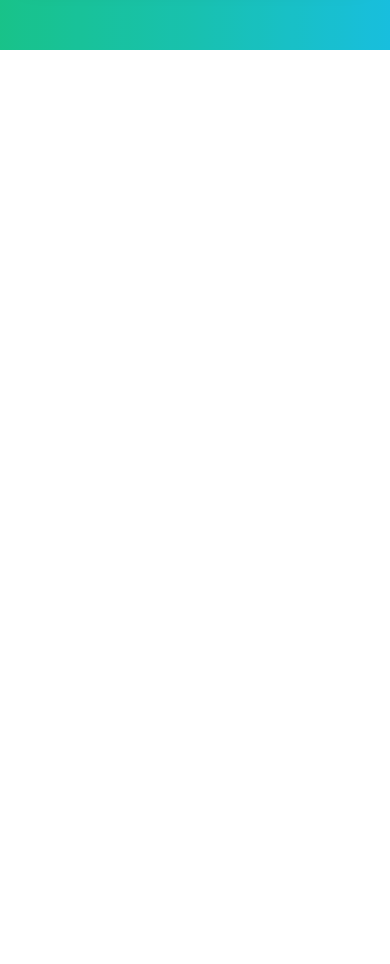
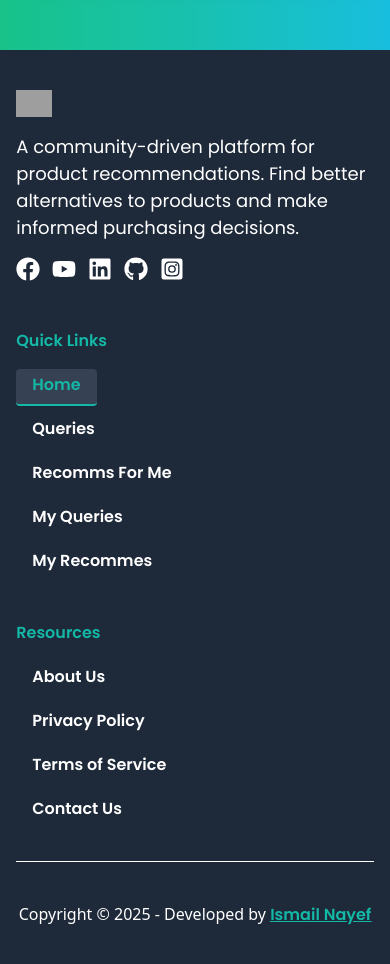
Before and after one commit to ishoef/RecSys-Client-Side, a React (Vite) app: page / in a window 390 px wide. Shown: the part 7040-8004 px from the top of the page. Before the commit the page ends 7090 px from the top, so only its background shows below. Built offline with nearby package versions, Linux system fonts and the light colour scheme; grey boxes are pictures that could not be loaded.

Commit message:
Enhance Footer component with social links and navigation, and update RootLayout to include Footer

```diff
--- a/src/Components/Footer/Footer.jsx
+++ b/src/Components/Footer/Footer.jsx
@@ -1,11 +1,161 @@
-import React from 'react';
+import React from "react";
+import Logo from "../Logo/Logo";
+import {
+  FaFacebook,
+  FaGithub,
+  FaInstagramSquare,
+  FaLinkedin,
+  FaYoutube,
+} from "react-icons/fa";
+import { Link, NavLink } from "react-router";
 
 const Footer = () => {
-    return (
-        <div>
-            this is the footer
+  return (
+    <footer className="bg-gray-800 py-10 text-white">
+      <div className="flex flex-col w-11/12 md:w-10/12 lg:w-9/12 mx-auto">
+        <div className="flex flex-col gap-12 flex-1 md:flex-row justify-between items-start">
+          {/* Left Content */}
+          <div className="flex flex-col gap-4 basis-2/6">
+            <Logo />
+            <p className="text-[18px] poppins-regular">
+              A community-driven platform for product recommendations. Find
+              better alternatives to products and make informed purchasing
+              decisions.
+            </p>
+            {/* Icons */}
+            <div className="icons flex items-center gap-3 text-2xl">
+              <FaFacebook />
+              <FaYoutube />
+              <FaLinkedin />
+              <FaGithub />
+              <FaInstagramSquare />
+            </div>
+          </div>
+
+          {/* Middle content */}
+          <div>
+            <nav className=" ">
+              <ul className="flex flex-col gap-5 poppins-semibold  ">
+                <li className="text-primary">Quick Links</li>
+                <li>
+                  <NavLink
+                    to="/"
+                    className={({ isActive }) =>
+                      isActive
+                        ? "border-b-2 bg-gray-700 text-primary px-4 pb-2 pt-1 rounded"
+                        : "bg-none px-4 pb-2 pt-1 rounded hover:text-primary"
+                    }
+                  >
+                    Home
+                  </NavLink>
+                </li>
+
+                <li>
+                  <NavLink
+                    to="/queries"
+                    className={({ isActive }) =>
+                      isActive
+                        ? "border-b-2 bg-gray-700 text-primary px-4 pb-2 pt-1 rounded"
+                        : "bg-none px-4 pb-2 pt-1 rounded hover:text-primary"
+                    }
+                  >
+                    Queries
+                  </NavLink>
+                </li>
+
+                <li>
+                  <NavLink
+                    to="/recforme"
+                    className={({ isActive }) =>
+                      isActive
+                        ? "border-b-2 bg-gray-700 text-primary px-4 pb-2 pt-1 rounded"
+                        : "bg-none px-4 pb-2 pt-1 rounded hover:text-primary"
+                    }
+                  >
+                    Recomms For Me
+                  </NavLink>
+                </li>
+
+                <li>
+                  <NavLink
+                    to="/myqueries"
+                    className={({ isActive }) =>
+                      isActive
+                        ? "border-b-2 bg-gray-700 text-primary px-4 pb-2 pt-1 rounded"
+                        : "bg-none px-4 pb-2 pt-1 rounded hover:text-primary"
+                    }
+                  >
+                    My Queries
+                  </NavLink>
+                </li>
+
+                <li>
+                  <NavLink
+                    to="/myrecos"
+                    className={({ isActive }) =>
+                      isActive
+                        ? "border-b-2 bg-gray-700 text-primary px-4 pb-2 pt-1 rounded"
+                        : "bg-none px-4 pb-2 pt-1 rounded hover:text-primary"
+                    }
+                  >
+                    My Recommes
+                  </NavLink>
+                </li>
+              </ul>
+            </nav>
+          </div>
+
+          {/* Right Content */}
+          <div>
+            {" "}
+            <nav className="">
+              <ul className="flex flex-col gap-5 poppins-semibold  ">
+                <li className="text-primary">Resources</li>
+                <li>
+                  <NavLink className="hover:border-b-2 hover:bg-gray-700 hover:text-primary px-4 pb-2 pt-1 rounded">
+                    About Us
+                  </NavLink>
+                </li>
+
+                <li>
+                  <NavLink className="hover:border-b-2 hover:bg-gray-700 hover:text-primary px-4 pb-2 pt-1 rounded">
+                    Privacy Policy
+                  </NavLink>
+                </li>
+
+                <li>
+                  <NavLink className="hover:border-b-2 hover:bg-gray-700 hover:text-primary px-4 pb-2 pt-1 rounded">
+                    Terms of Service
+                  </NavLink>
+                </li>
+
+                <li>
+                  <NavLink className="hover:border-b-2 hover:bg-gray-700 hover:text-primary px-4 pb-2 pt-1 rounded">
+                    Contact Us
+                  </NavLink>
+                </li>
+              </ul>
+            </nav>
+          </div>
         </div>
-    );
+        <hr className="mt-10" />
+        <div className="text-center pt-10">
+          <p>
+            Copyright © {new Date().getFullYear()} - Developed by{" "}
+            <span className="poppins-semibold text-primary underline">
+              <Link
+                to={
+                  "https://www.facebook.com/share/1AVLBcF6W8/?mibextid=wwXIfr"
+                }
+              >
+                Ismail Nayef
+              </Link>
+            </span>
+          </p>
+        </div>
+      </div>
+    </footer>
+  );
 };
 
 export default Footer;
--- a/src/Layouts/RootLayout.jsx
+++ b/src/Layouts/RootLayout.jsx
@@ -1,15 +1,19 @@
 import React from 'react';
 import { Outlet } from 'react-router';
 import Header from '../Components/Header/Header';
+import Footer from '../Components/Footer/Footer';
 
 export const responsive = "w-11/12 md:w-10/12 lg:w-9/12 mx-auto"
 const RootLayout = () => {
 
     return (
-        <div>
-            <Header></Header>
-            <Outlet></Outlet>
+      <div>
+        <Header></Header>
+        <div className='min-h-[calc(100vh-360px)]'>
+          <Outlet></Outlet>
         </div>
+        <Footer></Footer>
+      </div>
     );
 };
 
```
